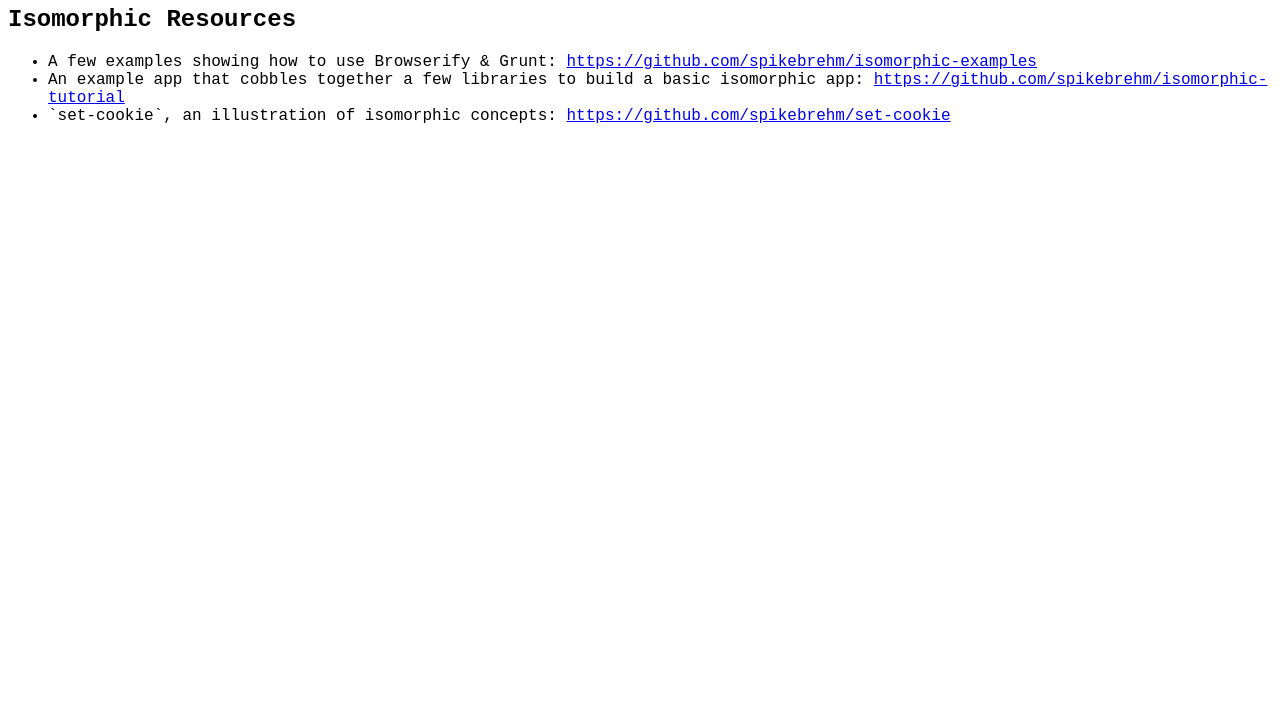
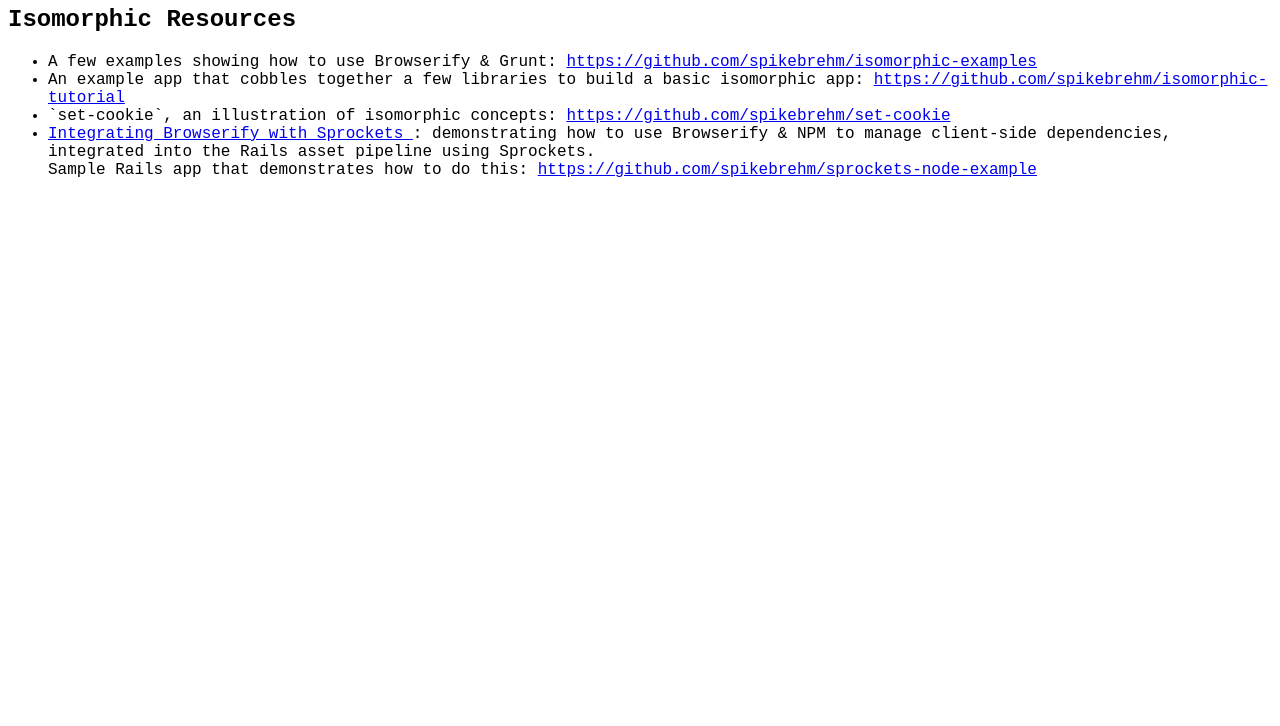
Before and after one commit to spikebrehm/spikebrehm.github.io, a plain HTML site: page index.html in a window 1280 px wide. Shown: the part 74-800 px from the top of the page. Drawn offline with Linux system fonts and the light colour scheme.

Commit message:
Added Sprockets/Browserify content

```diff
--- a/index.html
+++ b/index.html
@@ -35,6 +35,17 @@
         `set-cookie`, an illustration of isomorphic concepts:
         <a href="https://github.com/spikebrehm/set-cookie">https://github.com/spikebrehm/set-cookie</a>
       </li>
+      <li>
+        <a href="http://www.slideshare.net/spikebrehm/integrating-browserify-with-sprockets">
+          Integrating Browserify with Sprockets
+        </a>: demonstrating how to use Browserify &amp; NPM to manage client-side dependencies,
+        integrated into the Rails asset pipeline using Sprockets.
+        <br>
+        Sample Rails app that demonstrates how to do this:
+        <a href="https://github.com/spikebrehm/sprockets-node-example">
+          https://github.com/spikebrehm/sprockets-node-example
+        </a>
+      </li>
     </ul>
   </body>
 </html>
```
